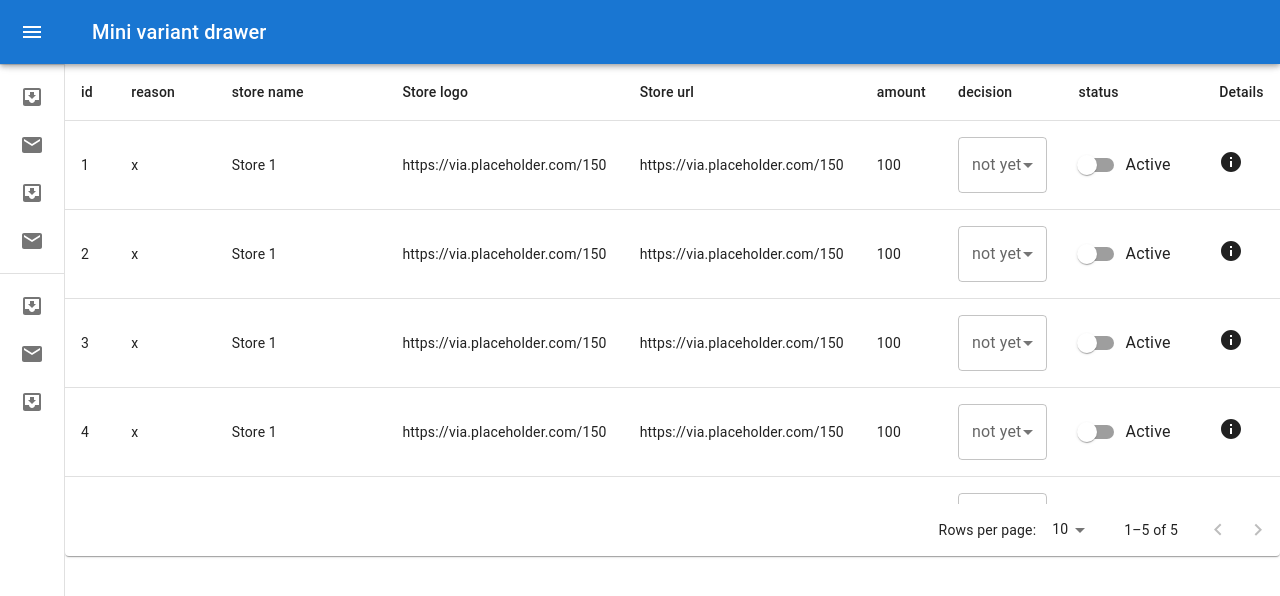
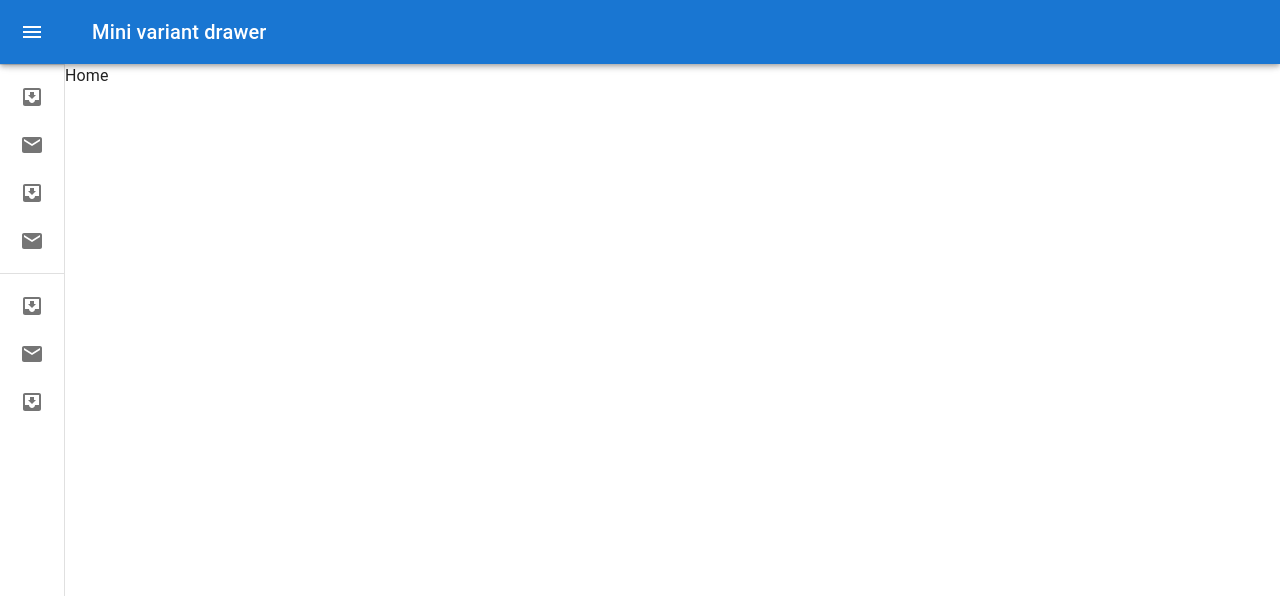
Before and after one commit to ossamaabdein/yamm-task, a React (Create React App) app: page / in a window 1280 px wide. Shown: the top 596 px of the page. Built offline with nearby package versions, Linux system fonts and the light colour scheme.

Commit message:
install react query, handle providers file and basic layout

```diff
--- a/package.json
+++ b/package.json
@@ -8,14 +8,16 @@
     "@mui/icons-material": "^6.4.4",
     "@mui/material": "^6.4.4",
     "@mui/x-data-grid": "^7.26.0",
+    "@tanstack/react-query": "^5.66.0",
     "axios": "^1.7.9",
     "cra-template": "1.2.0",
     "react": "^19.0.0",
     "react-dom": "^19.0.0",
+    "react-router-dom": "^7.1.5",
     "react-scripts": "^5.0.1",
     "react-select": "^5.10.0",
     "sass": "^1.84.0",
-    "typescript": "^5.7.3"
+    "typescript": "4.9.5"
   },
   "scripts": {
     "start": "react-scripts start",
--- a/src/App.tsx
+++ b/src/App.tsx
@@ -1,12 +1,22 @@
-import './App.css';
-import { OrdersContainer } from './components/orders/OrdersContainer';
-
+import { BrowserRouter as Router, Route, Routes } from "react-router-dom";
+import "./App.css";
+import Orders from "./pages/Orders";
+import Home from "./pages/Home";
+import Layout from "./components/layout/Layout";
+import Providers from "./Providers";
 function App() {
-  return (
-    <div className="App">
-      <OrdersContainer />
-    </div>
-  );
+	return (
+		<Providers>
+			<Layout>
+				<Router>
+					<Routes>
+						<Route path="/" element={<Home />} />
+						<Route path="/orders" element={<Orders />} />
+					</Routes>
+				</Router>
+			</Layout>
+		</Providers>
+	);
 }
 
 export default App;
--- /dev/null
+++ b/src/Providers.tsx
@@ -0,0 +1,11 @@
+import { ReactNode, useState } from "react";
+import { QueryClient, QueryClientProvider } from "@tanstack/react-query";
+
+const Providers = ({ children }: { children: ReactNode }) => {
+	const [queryClient] = useState(() => new QueryClient());
+	return (
+		<QueryClientProvider client={queryClient}>{children}</QueryClientProvider>
+	);
+};
+
+export default Providers;
--- a/src/components/common/TableContainer.tsx
+++ b/src/components/common/TableContainer.tsx
@@ -59,7 +59,7 @@ interface Data {
 	density: number;
 }
 
-export default function StickyHeadTable({ data }: any) {
+export default function GeneralTable({ data }: any) {
 	const [page, setPage] = React.useState(0);
 	const [rowsPerPage, setRowsPerPage] = React.useState(10);
 
--- a/src/components/common/DashboardLayout.tsx
+++ b/src/components/layout/Layout.tsx
@@ -103,7 +103,7 @@ const Drawer = styled(MuiDrawer, { shouldForwardProp: (prop) => prop !== 'open'
   }),
 );
 
-export default function MiniDrawer({ children }: { children: React.ReactNode }) {
+export default function Layout({ children }: { children: React.ReactNode }) {
   const theme = useTheme();
   const [open, setOpen] = React.useState(false);
 
--- a/src/components/orders/OrdersContainer.tsx
+++ b/src/components/orders/OrdersContainer.tsx
@@ -2,7 +2,7 @@ import React, { useState } from "react";
 // import TableContainer from "../common/TableContainer.tsx";
 import { Order } from "./interfaces";
 import StickyHeadTable from "../common/TableContainer";
-import MiniDrawer from "../common/DashboardLayout";
+import GeneralTable from "../common/TableContainer";
 
 export const OrdersContainer = () => {
 	const tableHeaders = [
@@ -155,9 +155,9 @@ export const OrdersContainer = () => {
 				setRefetchData={setRefetchData}
 				// searchInput={searchInput}
 			/> */}
-			<MiniDrawer>
-				<StickyHeadTable data={data}/>
-			</MiniDrawer>
+			{/* <MiniDrawer> */}
+				<GeneralTable data={data}/>
+			{/* </MiniDrawer> */}
 			{/* <StickyHeadTable /> */}
 		</div>
 	);
--- a/src/index.js
+++ b/src/index.js
@@ -1,6 +1,6 @@
 import React from 'react';
 import ReactDOM from 'react-dom/client';
-import App from './App.tsx';
+import App from './App';
 
 const root = ReactDOM.createRoot(document.getElementById('root'));
 root.render(
--- /dev/null
+++ b/src/pages/Home.tsx
@@ -0,0 +1,9 @@
+import React from 'react'
+
+const Home = () => {
+  return (
+    <div>Home</div>
+  )
+}
+
+export default Home
--- /dev/null
+++ b/src/pages/Orders.tsx
@@ -0,0 +1,21 @@
+import React from 'react'
+import GeneralTable from '../components/common/TableContainer'
+import { useQuery } from '@tanstack/react-query'
+import { generalGetRequest } from '../utils/SendRequest'
+
+const Orders = () => {
+
+    const { data, isSuccess } = useQuery({
+        queryKey: ["orders-data"],
+        queryFn: () => generalGetRequest("orders"),
+    })
+
+
+  return (
+    <div>
+        {/* <GeneralTable data={data}/> */}
+    </div>
+  )
+}
+
+export default Orders
--- a/src/utils/SendRequest.ts
+++ b/src/utils/SendRequest.ts
@@ -1,9 +1,8 @@
 import axios from "axios"
 
-// import { buildFormData } from "./BuildFormData"
-
 export const axiosInstance = axios.create({
-  baseURL: process.env.NEXT_PUBLIC_BASE_API_URL,
+//   baseURL: process.env.NEXT_PUBLIC_BASE_API_URL,
+  baseURL: "http://localhost:3030",
   headers: {
     Accept: "application/json",
   },
@@ -12,17 +11,10 @@ export const axiosInstance = axios.create({
 export const generalGetRequest = async (
   route: string,
   params?: Record<string, string | number>,
-  noRedirect?: boolean,
 ) => {
-//   const user = Cookies.get("authData")
 
   try {
-    const response = await axiosInstance.get(route, {
-      params,
-    //   headers: {
-    //     Authorization:`Bearer ${JSON.parse(user).token}`
-    //   },
-    })
+    const response = await axiosInstance.get(route, {params})
 
     if (response?.data) {
       return response?.data
```
Also changed, not shown: src/utils/getQueryClient.ts (added, +15 -0 lines), 1 other file (tests, documents, lock files or other folders).
